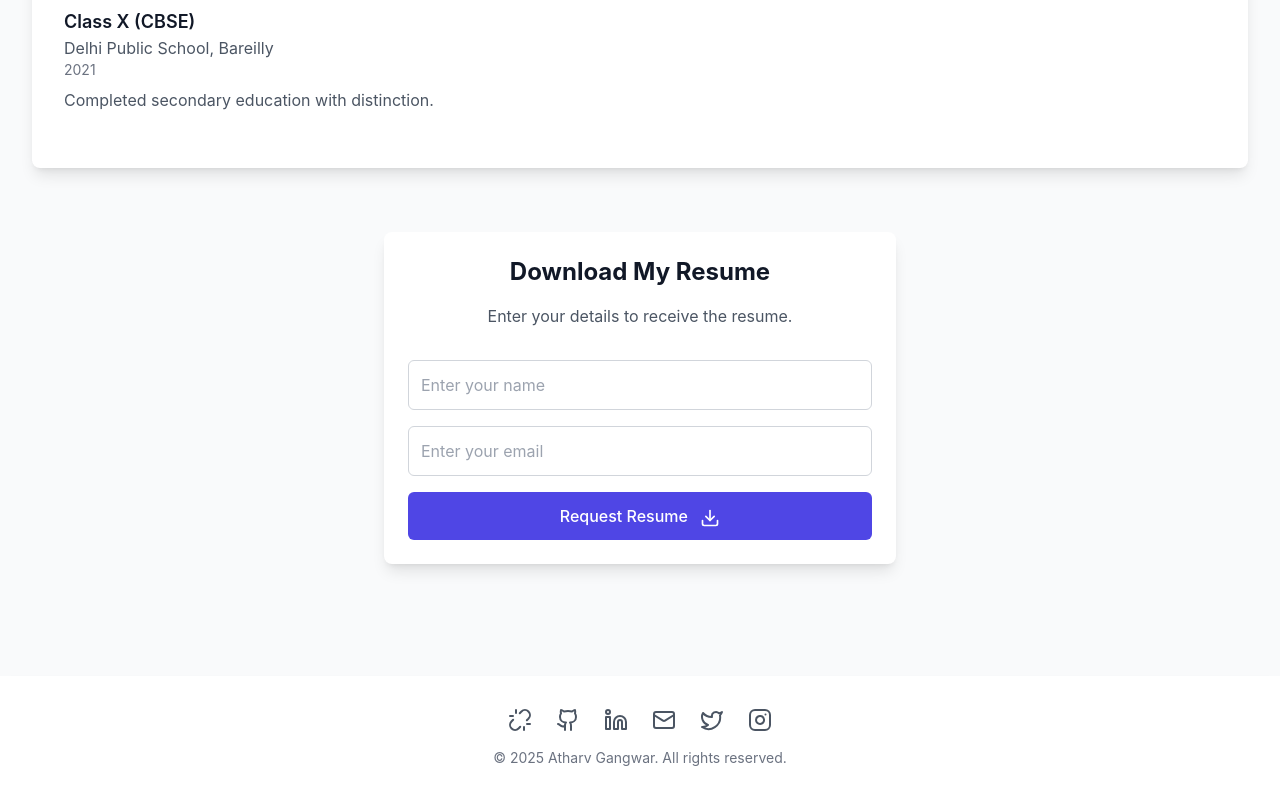
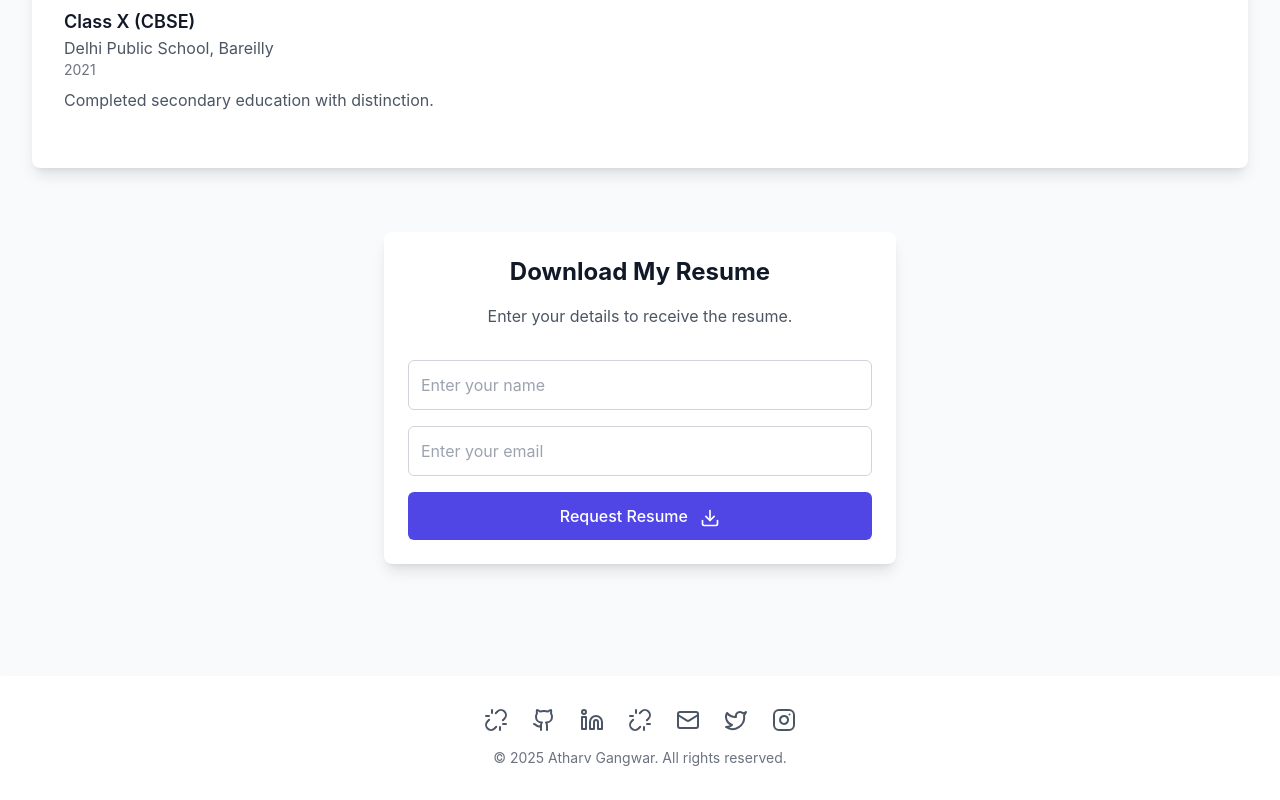
Before and after one commit to AtharvGangwar48/AboutAtharv, a React (Vite) app: page / in a window 1280 px wide. Shown: the part 1364-2164 px from the top of the page. Built offline with nearby package versions, Linux system fonts and the light colour scheme.

Commit message:
Update Footer.tsx
add new link

```diff
--- a/src/components/Footer.tsx
+++ b/src/components/Footer.tsx
@@ -31,6 +31,14 @@
               <Linkedin size={24} />
             </a>
             <a
+              href="https://unstop.com/u/athargan40228" // Replace with your actual Unstop link
+              target="_blank"
+              rel="noopener noreferrer"
+              className="text-gray-600 hover:text-indigo-600 transition-colors"
+            >
+              <Unlink size={24} />
+            </a>
+            <a
               href="mailto:atharvgangwar8@gmail.com"
               className="text-gray-600 hover:text-indigo-600 transition-colors"
             >
```
